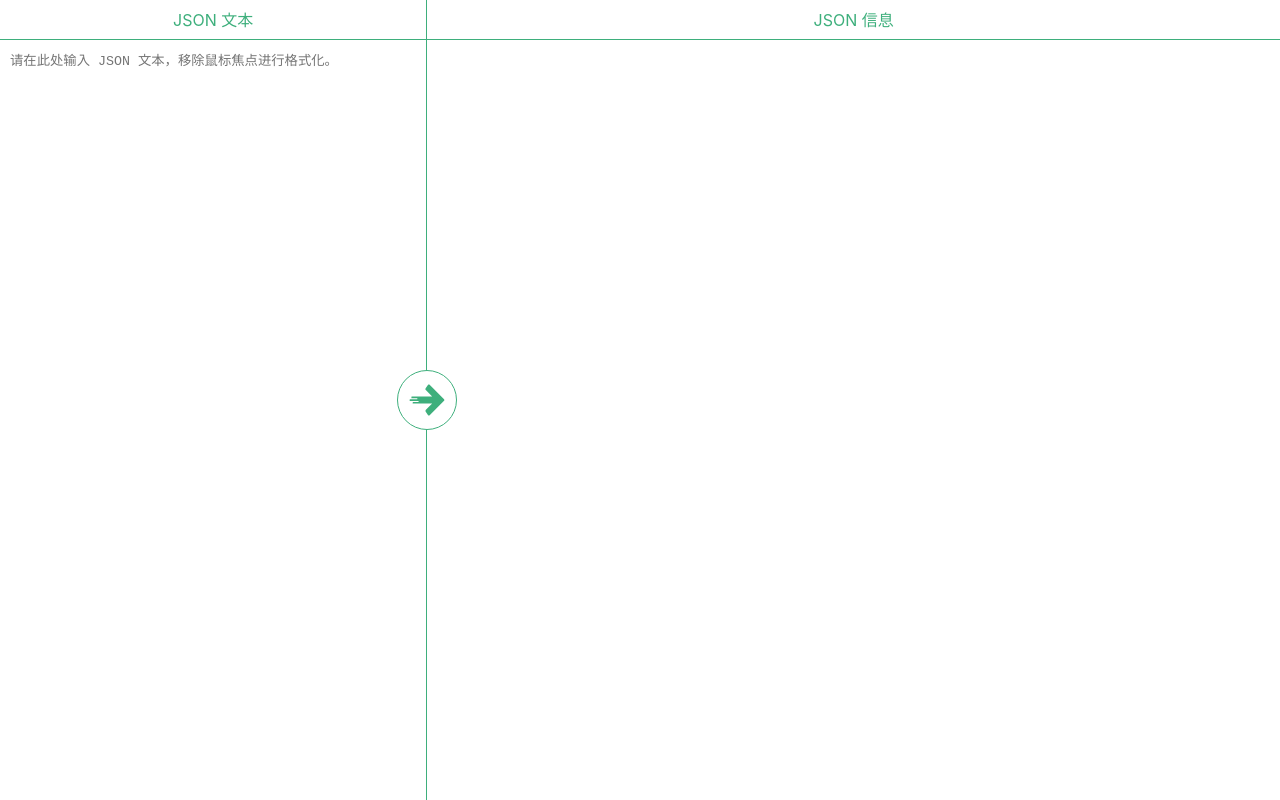
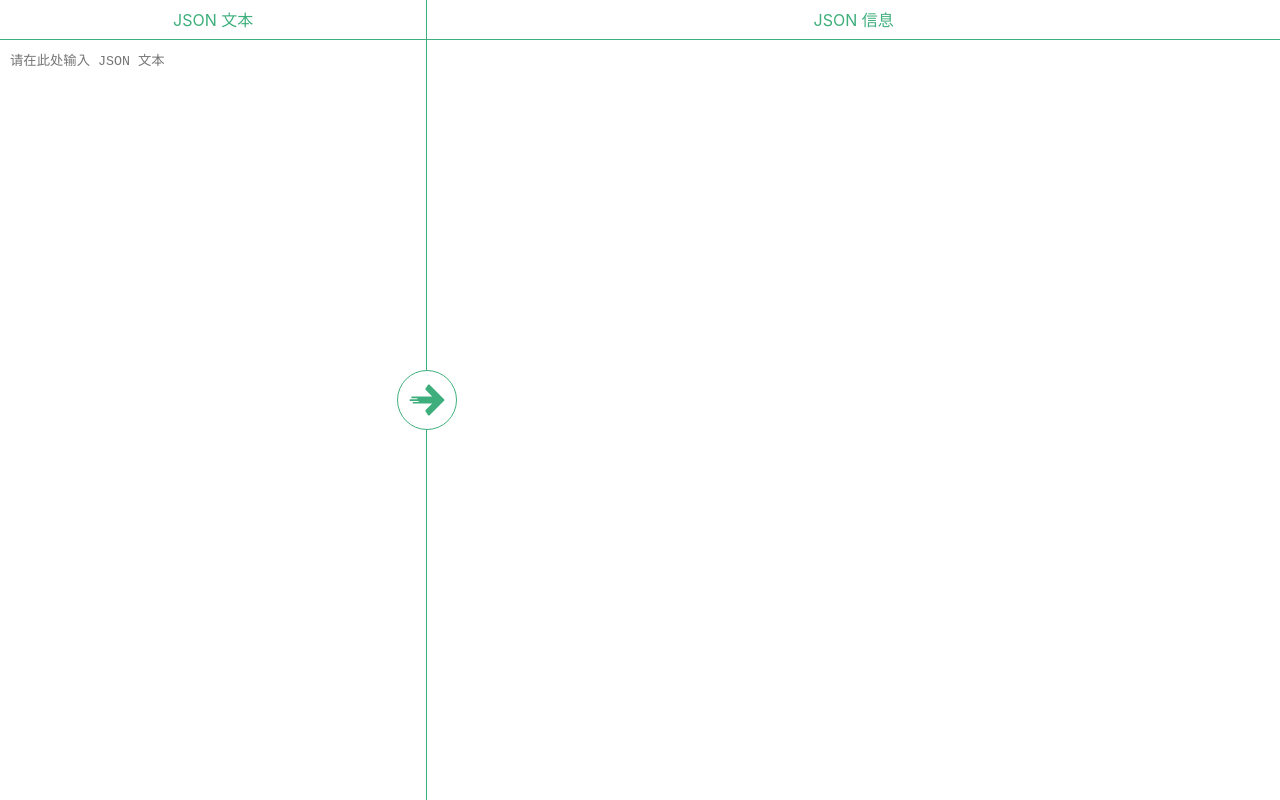
Before and after one commit to everfind/jsonformatter, a React (Create React App) app: page / in a window 1280 px wide. Built offline with nearby package versions, Linux system fonts and the light colour scheme.

Commit message:
fix: 页面文案

```diff
--- a/src/source/index.tsx
+++ b/src/source/index.tsx
@@ -31,7 +31,7 @@ const Source: React.FC<SourceProps> = ({ onChange, onError, className }) => {
           onChange={(e) => {
             setJsonStr(e.target.value);
           }}
-          placeholder='请在此处输入 JSON 文本，移除鼠标焦点进行格式化。'
+          placeholder='请在此处输入 JSON 文本'
         />
       </div>
       <div className={cls.arrowWrapper}>
```
